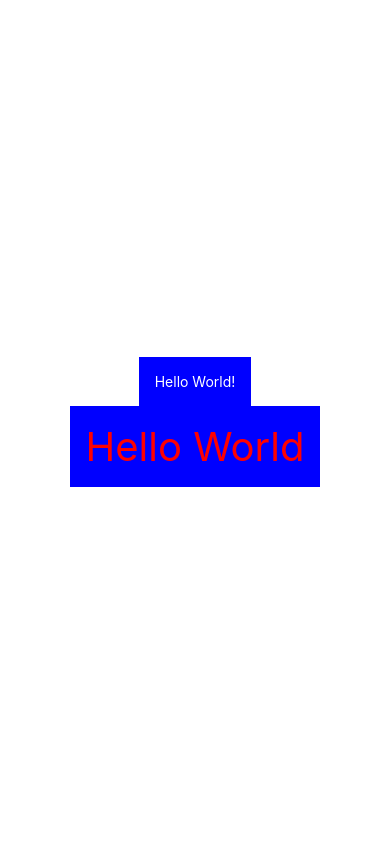
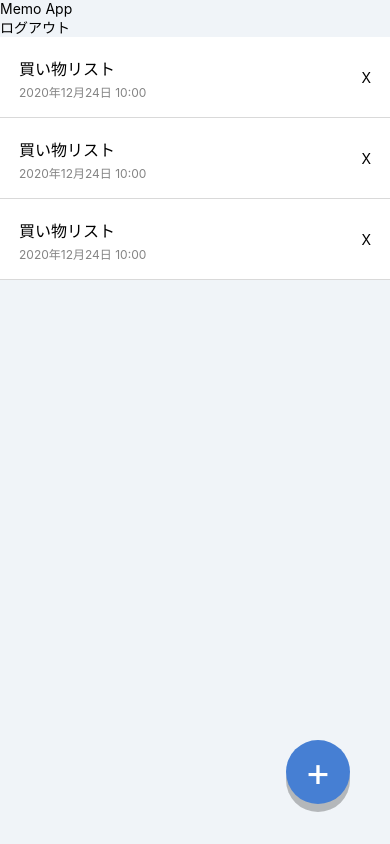
Before and after one commit to nisssy/App_Practice, a React Native app: screen / in a window 390 px wide. Built offline with nearby package versions, Linux system fonts and the light colour scheme.

Commit message:
style memolist

```diff
--- a/App.jsx
+++ b/App.jsx
@@ -1,12 +1,55 @@
 import React from 'react';
-import { StyleSheet, View } from 'react-native';
-import Hello from './src/components/Hello';
+import { StyleSheet, View, Text } from 'react-native';
 
 export default function App() {
   return (
     <View style={styles.container}>
-      <Hello bang>World</Hello>
-      <Hello style={{ color: 'red', fontSize: 40 }}>World</Hello>
+      <View>
+        <View>
+          <Text>Memo App</Text>
+          <Text>ログアウト</Text>
+        </View>
+      </View>
+
+      <View>
+        <View style={styles.memoListItems}>
+          <View>
+            <Text style={styles.memoListTitle}>買い物リスト</Text>
+            <Text style={styles.memoListDate}>2020年12月24日 10:00</Text>
+          </View>
+          <View>
+            <Text>X</Text>
+          </View>
+        </View>
+      </View>
+      <View>
+        <View style={styles.memoListItems}>
+          <View>
+            <Text style={styles.memoListTitle}>買い物リスト</Text>
+            <Text style={styles.memoListDate}>2020年12月24日 10:00</Text>
+          </View>
+          <View>
+            <Text>X</Text>
+          </View>
+        </View>
+      </View>
+      <View>
+        <View style={styles.memoListItems}>
+          <View>
+            <Text style={styles.memoListTitle}>買い物リスト</Text>
+            <Text style={styles.memoListDate}>2020年12月24日 10:00</Text>
+          </View>
+          <View>
+            <Text>X</Text>
+          </View>
+        </View>
+      </View>
+
+      <View style={styles.circleButton}>
+        <Text style={styles.circleButtonLabel}>
+          +
+        </Text>
+      </View>
     </View>
   );
 }
@@ -14,8 +57,45 @@ export default function App() {
 const styles = StyleSheet.create({
   container: {
     flex: 1,
+    backgroundColor: '#f0f4f8',
+  },
+  memoListItems: {
     backgroundColor: '#fff',
+    flexDirection: 'row',
+    justifyContent: 'space-between',
+    paddingVertical: 16,
+    paddingHorizontal: 19,
     alignItems: 'center',
+    borderBottomWidth: 1,
+    borderColor: 'rgba(0, 0, 0, 0.15)',
+  },
+  memoListTitle: {
+    fontSize: 16,
+    lineHeight: 32,
+  },
+  memoListDate: {
+    fontSize: 12,
+    lineHeight: 16,
+    color: '#848484',
+  },
+  circleButton: {
+    backgroundColor: '#467fd3',
+    width: 64,
+    height: 64,
+    borderRadius: 32,
     justifyContent: 'center',
+    alignItems: 'center',
+    position: 'absolute',
+    right: 40,
+    bottom: 40,
+    shadowColor: '#000',
+    shadowOffset: { width: 0, height: 8 },
+    shadowOpacity: 0.25,
+    elevation: 8,
+  },
+  circleButtonLabel: {
+    color: '#fff',
+    fontSize: 40,
+    lineHeight: 40,
   },
 });
```
